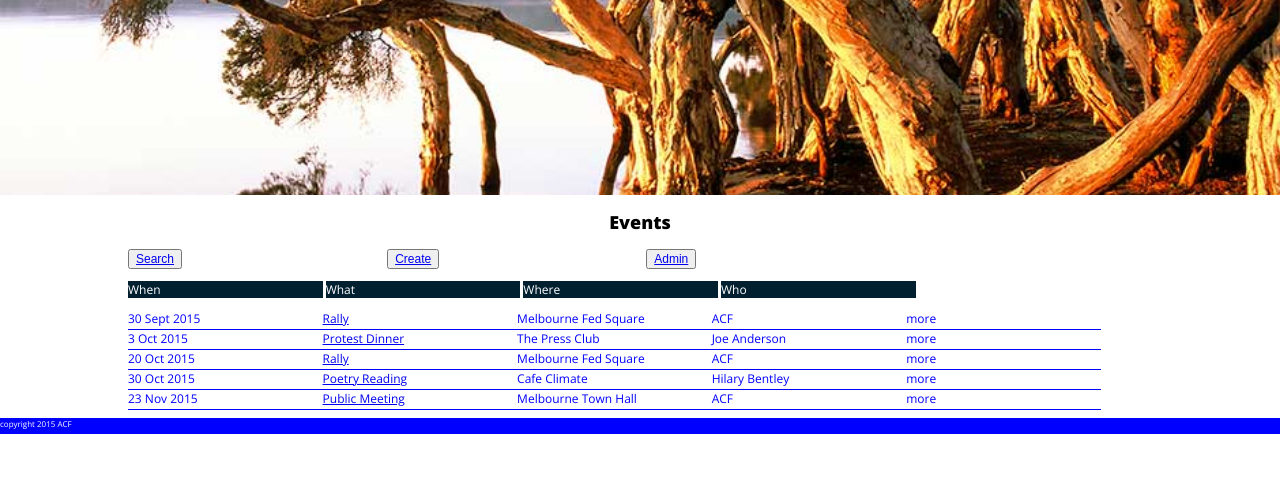
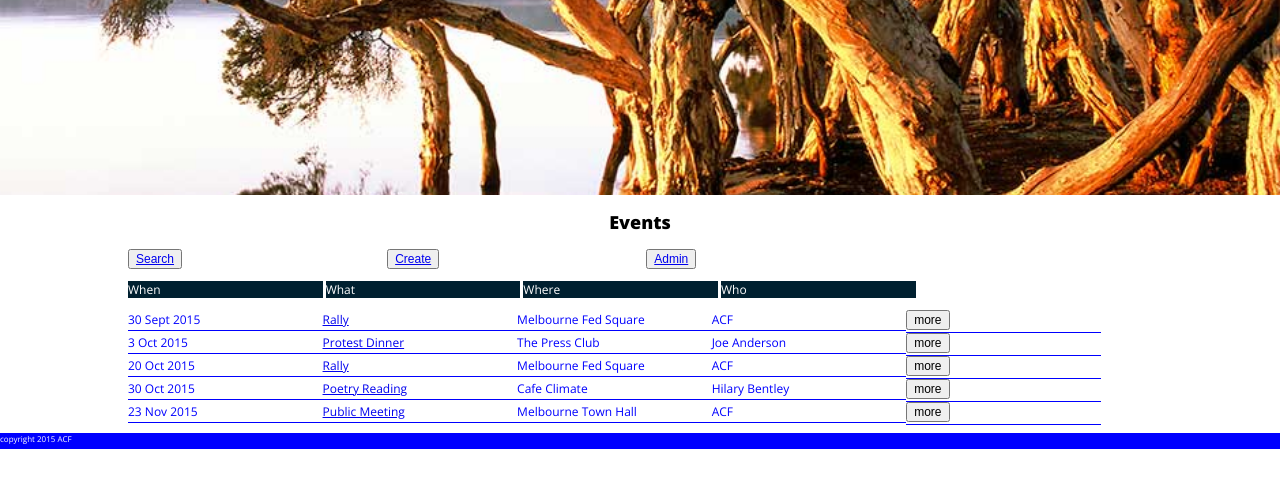
Before and after one commit to peterfalconer/FEWD-Project, a plain HTML site: page code/index.html in a window 1280 px wide. Shown: the part 221-708 px from the top of the page. Drawn offline with nearby package versions, Linux system fonts and the light colour scheme.

Commit message:
Added localStorage functionality

```diff
--- a/code/js/script.js
+++ b/code/js/script.js
@@ -11,15 +11,34 @@
 
     function showEventList(eventList) {
         var listItem = "";
-        for (i=0;i<eventList.length;i++) {
-            listItem = listItem + "<ul class=\"event-detail\">" +
-                    "<li class=\"horizontal-list\">" + eventList[i][0] + "</li>" +
-                    "<li class=\"horizontal-list\"><a class=\"showEvent\" href=\"create.html\">" + eventList[i][1] + "</a></li>" +
-                    "<li class=\"horizontal-list\">" + eventList[i][2] + "</li>" +
-                    "<li class=\"horizontal-list\">" + eventList[i][3] + "</li>" +
-                    "<li class=\"horizontal-list\" id=\"more" + i + "\">more</li>" +
-                "</ul><div class= \"extraInfo\"><div id=\"" + i + "\">" + eventList[i][4] + "</div></div>"
-            $(".event-list").html(listItem);
+        var i = 0;
+        if (localStorage) {
+            var data = localStorage.getItem(i.toString());
+            while (data !== null) {
+                var w = data.split("|");
+                listItem = listItem + "<ul class=\"event-detail\">" +
+                        "<li class=\"horizontal-list\">" + w[0] + "</li>" +
+                        "<li class=\"horizontal-list\"><a class=\"showEvent\" href=\"create.html\">" + w[1] + "</a></li>" +
+                        "<li class=\"horizontal-list\">" + w[2] + "</li>" +
+                        "<li class=\"horizontal-list\">" + w[3] + "</li>" +
+                        "<li class=\"horizontal-list\"><button id=\"more" + i + "\">more</button></li>" +
+                        "</ul><div class= \"extraInfo\"><div id=\"extraInfo" + i + "\">" + w[4] + "</div></div>"
+
+                    $(".event-list").html(listItem);
+                    console.log("Adding more" + i  + " click function");
+                    $("#more" + i).click(function(e){
+                        console.log("more");
+                    });
+                i++;
+                data = localStorage.getItem(i.toString());
+            };
+            // for (var j = 0; j < i; j++) {
+            //     console.log("Adding more" + j  + " click function");
+
+            //     $("#more" + j).click(function(e){
+            //         $(e.currentTarget.parentNode).after()
+            //     });
+            // };
         }
     }
 
@@ -37,5 +56,24 @@
         $(rowID).toggleClass("extra");
     }
 
+    //  load localStorage with events from array if there are none in localStorage
+    function loadLocalStorage(eventList) {
+        var data;
+        if (localStorage) {
+            if (localStorage.getItem("Flag") != "set") {
+                localStorage.setItem("Flag", "set");
+                for (var i = eventList.length - 1 ; i >= 0; i--) {
+                    data = "";
+                    for (var j = 0; j < 5; j++) {
+                        data = data + eventList[i][j] + "|";
+                    }
+                    localStorage.setItem(i, data);
+                }
+            }
+        }
+    }
+
+
+    loadLocalStorage(events);
     showEventList(events);
 });
```
Also changed, not shown: code/create.html (+2 -0 lines), code/js/create.js (+27 -3 lines), code/js/modernizr.js (added, +2 -0 lines).
